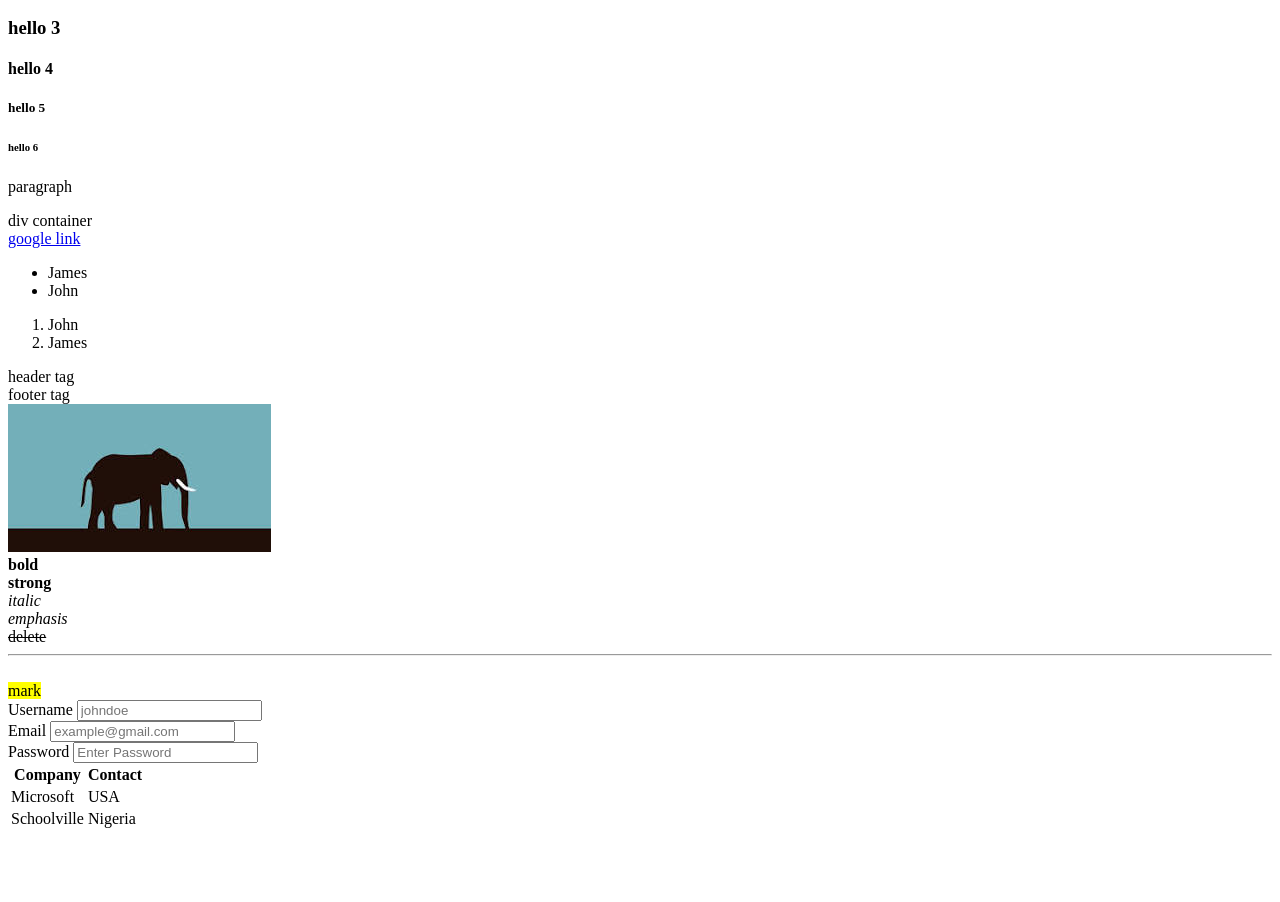
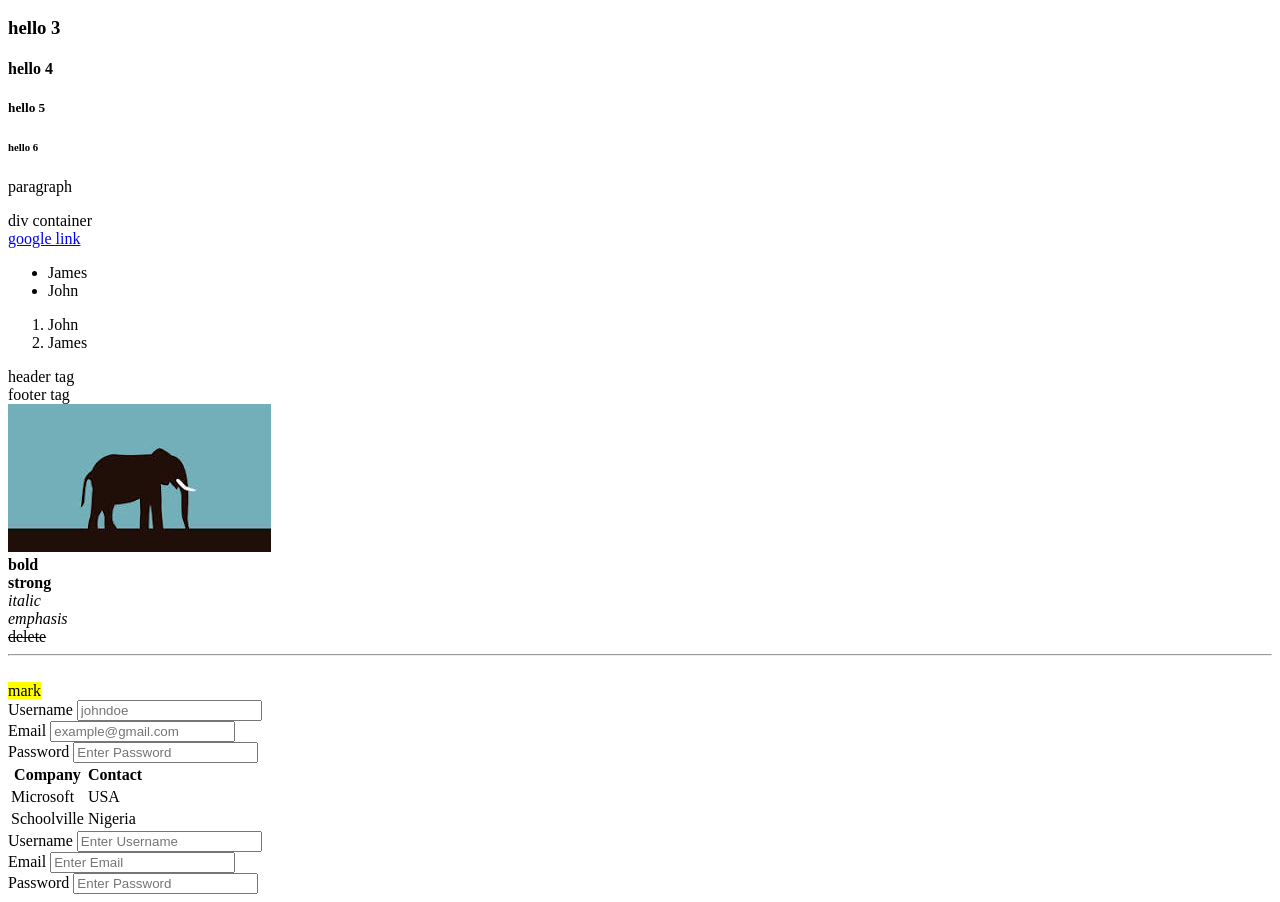
Before and after one commit to japhet471-maker/html, a plain HTML site: page index.html in a window 1280 px wide. Shown: the part 110-1012 px from the top of the page. Before the commit the page ends 949 px from the top, so only its background shows below. Drawn offline with Linux system fonts and the light colour scheme.

Commit message:
add form and input tags

```diff
--- a/index.html
+++ b/index.html
@@ -116,5 +116,18 @@
         <td>Nigeria</td>
       </tr>
     </table>
+
+    <!-- form/input tags -->
+    <form action="">
+      <label for="">Username</label>
+
+      <input type="text" placeholder="Enter Username" />
+      <br />
+      <label for="">Email</label>
+      <input type="email" placeholder="Enter Email" />
+      <br />
+      <label for="">Password</label>
+      <input type="password" placeholder="Enter Password" />
+    </form>
   </body>
 </html>
```
